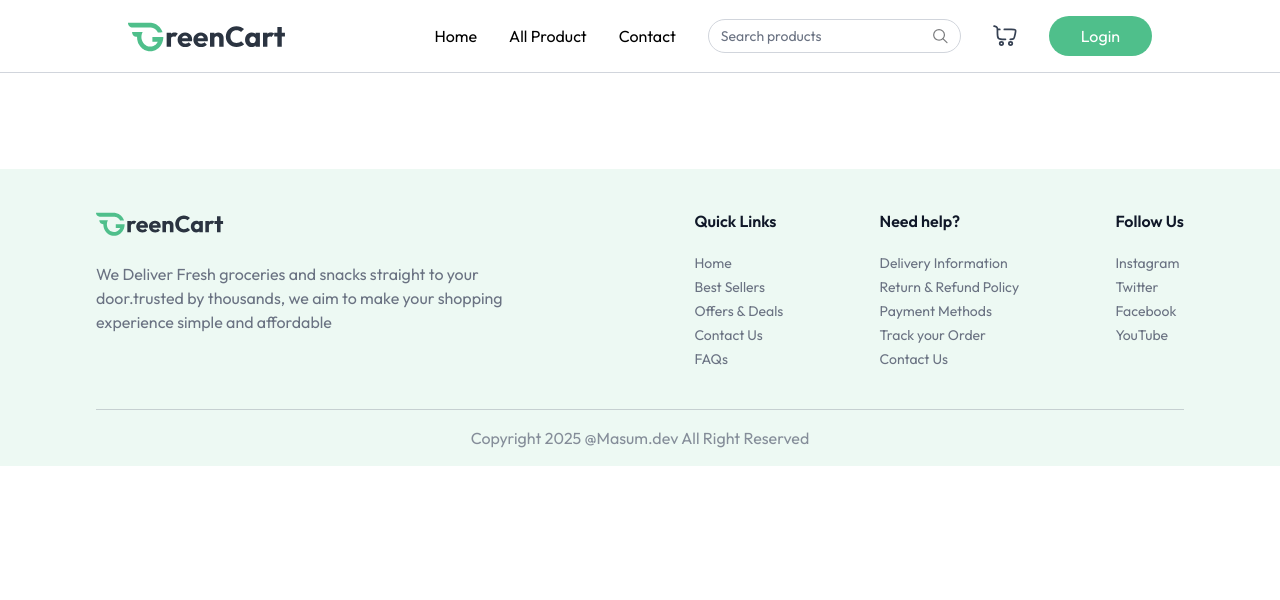
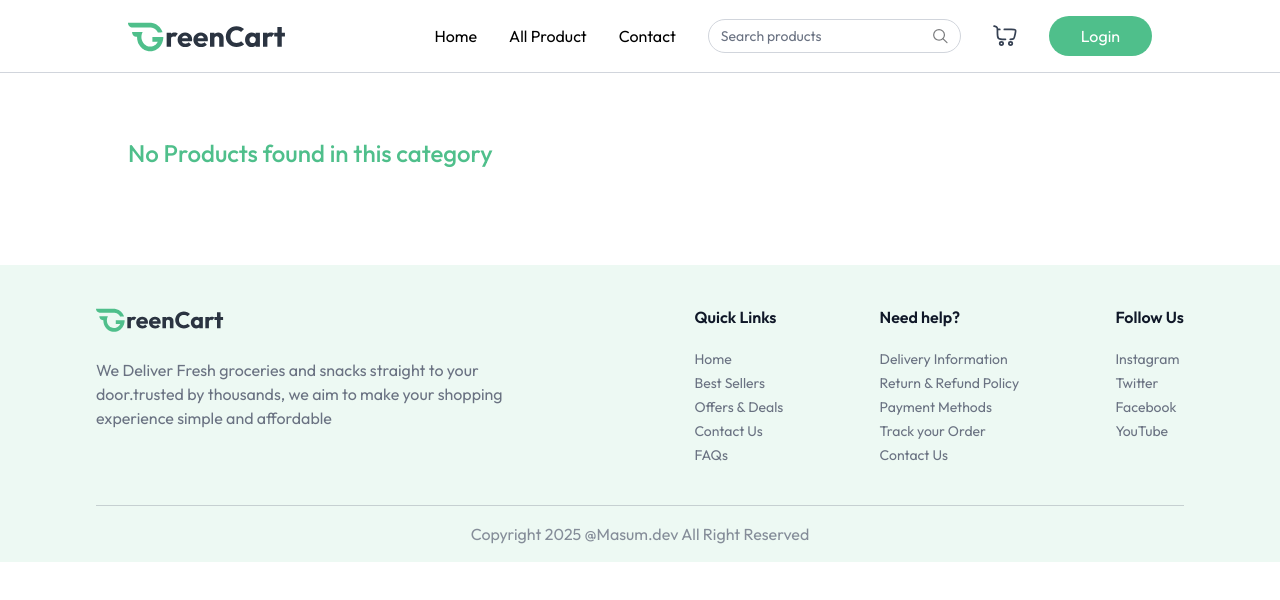
Before and after one commit to Masum0895/Glamour_Gems, a React (Vite) app in the folder client/: page /products/1 in a window 1280 px wide. Shown: the top 600 px of the page. Built offline with nearby package versions, Linux system fonts and the light colour scheme.

Commit message:
Product Category Page Completed

```diff
--- a/client/src/App.jsx
+++ b/client/src/App.jsx
@@ -7,6 +7,7 @@
 import { useAppContext } from './context/AppContext'
 import Login from './components/Login'
 import AllProducts from './pages/AllProducts'
+import ProductCategory from './pages/ProductCategory'
 
 const App = () => {
   const isSellerPath = useLocation().pathname.includes("seller")
@@ -22,6 +23,7 @@
         <Routes>
           <Route path='/' element={<Home/>}/>
           <Route path='/products' element={<AllProducts/>}/>
+          <Route path='/products/:category' element={<ProductCategory/>}/>
         </Routes>
       </div>
       {!isSellerPath && <Footer />}
--- a/client/src/components/ProductCard.jsx
+++ b/client/src/components/ProductCard.jsx
@@ -3,12 +3,12 @@
 import { useAppContext } from "../context/AppContext";
 
 const ProductCard = ({product}) => {
-    const [count, setCount] = React.useState(0);
+
     const {currency, addToCart, removeFromCart, cartItems, navigate} = useAppContext()
 
 
     return product && (
-        <div className="border border-gray-500/20 rounded-md md:px-4 px-3 py-2 bg-white min-w-56 max-w-56 w-full">
+        <div onClick={()=> {navigate(`/products/${product.category.toLowerCase()}/${product._id}`); scrollTo(0,0)}} className="border border-gray-500/20 rounded-md md:px-4 px-3 py-2 bg-white min-w-56 max-w-56 w-full">
             <div className="group cursor-pointer flex items-center justify-center px-2">
                 <img className="group-hover:scale-105 transition max-w-26 md:max-w-36" src={product.image[0]} alt={product.name} />
             </div>
--- /dev/null
+++ b/client/src/pages/ProductCategory.jsx
@@ -0,0 +1,38 @@
+import React from 'react'
+import { useAppContext } from '../context/AppContext'
+import { useParams } from 'react-router-dom'
+import { categories } from '../assets/assets'
+import ProductCard from '../components/ProductCard'
+
+const ProductCategory = () => {
+    const {products} = useAppContext()
+    const {category} = useParams()
+
+    const searchCategory = categories.find((item)=>item.path.toLowerCase() === category)
+
+    const filteredProducts = products.filter((product)=>product.category.toLowerCase() === category)
+  return (
+    <div className='mt-16'>
+      {searchCategory && (
+        <div className='flex flex-col items-end w-max'>
+            <p className='text-2xl font-medium'>{searchCategory.text.toUpperCase()}</p>
+            <div className='w-16 h-0.5 bg-primary rounded-full'></div>
+
+        </div>
+      )}
+      {filteredProducts.length >0 ? (
+        <div className='grid grid-cols-2 sm:grid-cols-3 md:grid-cols-4 gap-3 md:gap-6 lg:grid-cols-5 mt-6'>
+            {filteredProducts.map((product)=>(
+                <ProductCard key={product._id} product={product} />
+            ))}
+        </div>
+      ):(
+        <div className='flex flex-col items-end w-max'>
+            <p className='text-2xl font-medium text-primary'>No Products found in this category</p>
+        </div>
+      )}
+    </div>
+  )
+}
+
+export default ProductCategory
```
